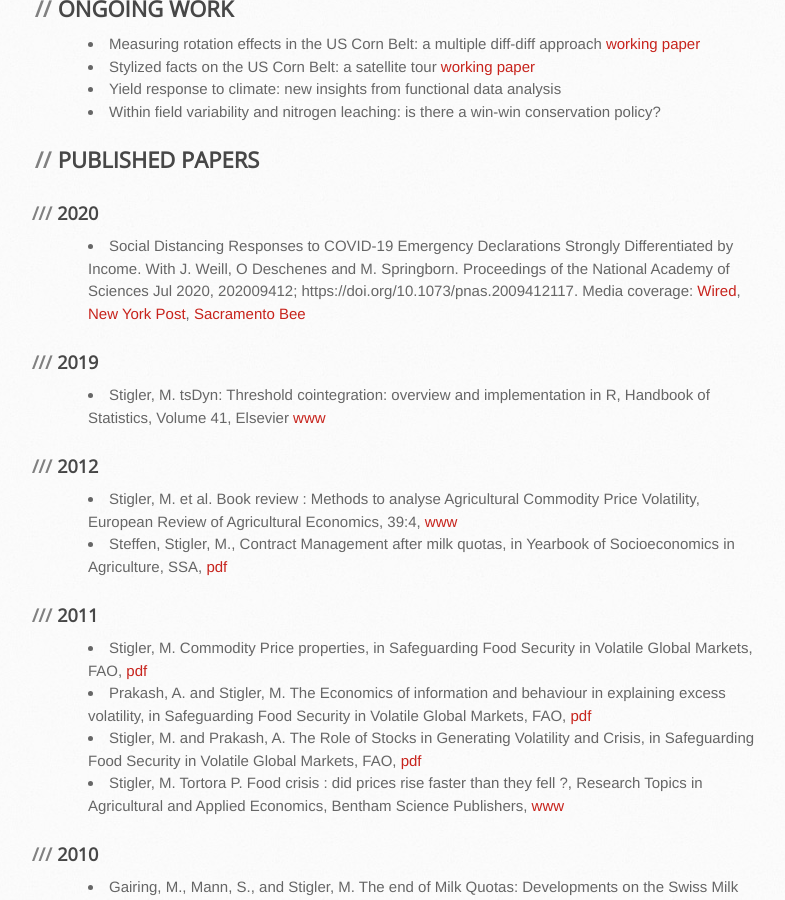
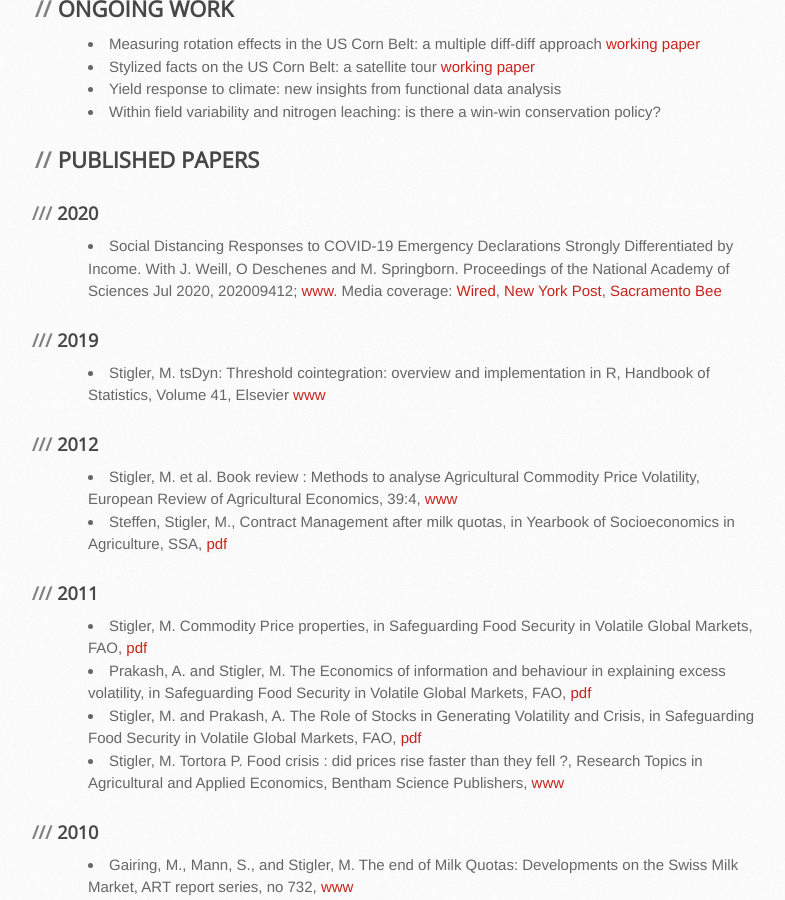
Before and after one commit to MatthieuStigler/MatthieuStigler.github.io, a Jekyll site: the page built from Research.Md, in a window 1280 px wide and 900 px high, scrolled down 1151 px. Shown: the whole window, without its empty margins (102-887 px from the left). Built offline with Jekyll 4.4.1, drawn with Linux system fonts in a browser that asks for light colours.

Commit message:
male link link

```diff
--- a/Research.Md
+++ b/Research.Md
@@ -37,7 +37,7 @@ Link to the [working paper](https://matthieustigler.github.io/docs/yield_respons
 
 ### 2020
 
-- *Social Distancing Responses to COVID-19 Emergency Declarations Strongly Differentiated by Income*. With J. Weill, O Deschenes and M. Springborn. Proceedings of the National Academy of Sciences Jul 2020, 202009412; https://doi.org/10.1073/pnas.2009412117. Media coverage: [Wired](https://www.wired.com/story/your-income-predicts-how-well-you-can-socially-distance/), [New York Post](https://nypost.com/2020/07/31/social-distancing-substantially-varies-by-income-study-finds/), [Sacramento Bee](https://www.sacbee.com/news/local/health-and-medicine/article244603232.html)
+- *Social Distancing Responses to COVID-19 Emergency Declarations Strongly Differentiated by Income*. With J. Weill, O Deschenes and M. Springborn. Proceedings of the National Academy of Sciences Jul 2020, 202009412; [www](https://doi.org/10.1073/pnas.2009412117). Media coverage: [Wired](https://www.wired.com/story/your-income-predicts-how-well-you-can-socially-distance/), [New York Post](https://nypost.com/2020/07/31/social-distancing-substantially-varies-by-income-study-finds/), [Sacramento Bee](https://www.sacbee.com/news/local/health-and-medicine/article244603232.html)
 
 ### 2019
 
```
